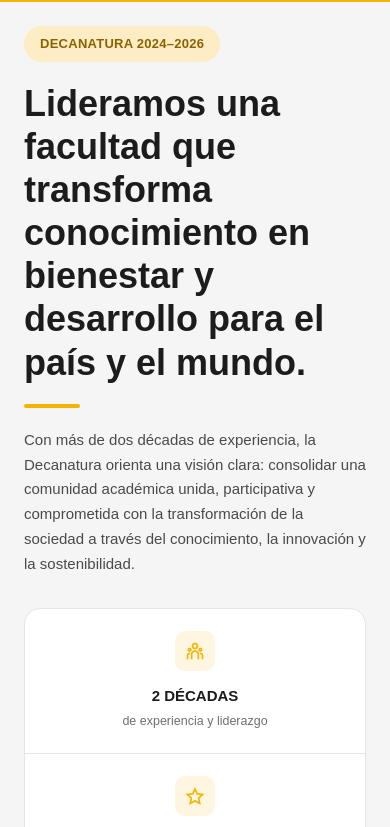
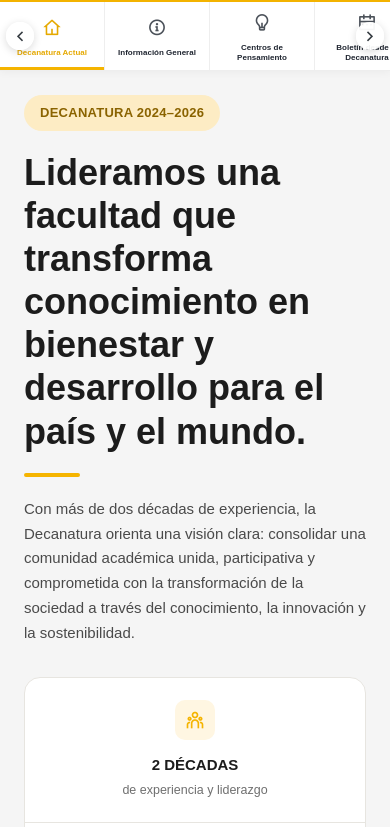
Before and after one commit to Lualmara-5/decanatura-minas-clone, a plain HTML site: page index.html in a window 390 px wide. Shown: the part 72-899 px from the top of the page. Drawn offline with nearby package versions, Linux system fonts and the light colour scheme; a web font is replaced by a local one.

Commit message:
create quick-nav

```diff
--- /dev/null
+++ b/css/quick-nav.css
@@ -0,0 +1,279 @@
+/* =================================
+   QUICK NAVIGATION
+================================= */
+
+.quick-nav-wrapper {
+  position: relative;
+
+  width: 100%;
+
+  background: #ffffff;
+
+  border-bottom: 1px solid #eeeeee;
+
+  box-shadow: 0 2px 8px rgba(0, 0, 0, 0.04);
+}
+
+
+.quick-nav {
+  width: 100%;
+
+  display: grid;
+  grid-template-columns: repeat(6, 1fr);
+}
+
+
+/* =================================
+   ITEM
+================================= */
+
+.quick-nav__item {
+  position: relative;
+
+  min-height: 78px;
+
+  display: flex;
+  flex-direction: column;
+  align-items: center;
+  justify-content: center;
+
+  gap: 5px;
+
+  padding: 8px 10px;
+
+  color: #202631;
+  text-decoration: none;
+
+  border-right: 1px solid #eeeeee;
+
+  transition:
+    color 0.2s ease,
+    background-color 0.2s ease;
+}
+
+.quick-nav__item:last-child {
+  border-right: none;
+}
+
+
+/* =================================
+   ICON
+================================= */
+
+.quick-nav__item i {
+  font-size: 21px;
+
+  color: #4b5159;
+
+  transition:
+    color 0.2s ease,
+    transform 0.2s ease;
+}
+
+
+/* =================================
+   TEXT
+================================= */
+
+.quick-nav__item span {
+  font-size: 10px;
+  font-weight: 600;
+
+  line-height: 1.25;
+
+  text-align: center;
+}
+
+
+/* =================================
+   HOVER
+================================= */
+
+.quick-nav__item:hover {
+  background: #fafafa;
+}
+
+.quick-nav__item:hover i {
+  color: #f5b400;
+
+  transform: translateY(-1px);
+}
+
+
+/* =================================
+   ACTIVE
+================================= */
+
+.quick-nav__item--active {
+  color: #e5a900;
+}
+
+.quick-nav__item--active i {
+  color: #e5a900;
+}
+
+.quick-nav__item--active::after {
+  content: "";
+
+  position: absolute;
+
+  left: 0;
+  right: 0;
+  bottom: 0;
+
+  height: 3px;
+
+  background: #f5b400;
+}
+
+
+/* =================================
+   ARROWS
+================================= */
+
+.quick-nav__arrow {
+  display: none;
+
+  position: absolute;
+
+  top: 50%;
+  z-index: 5;
+
+  width: 32px;
+  height: 32px;
+
+  align-items: center;
+  justify-content: center;
+
+  border: none;
+  border-radius: 50%;
+
+  background: rgba(255, 255, 255, 0.95);
+
+  color: #343a40;
+
+  font-size: 22px;
+
+  box-shadow: 0 2px 8px rgba(0, 0, 0, 0.15);
+
+  transform: translateY(-50%);
+
+  cursor: pointer;
+}
+
+.quick-nav__arrow--left {
+  left: 6px;
+}
+
+.quick-nav__arrow--right {
+  right: 6px;
+}
+
+.quick-nav__arrow:hover {
+  color: #e5a900;
+}
+
+
+/* =================================
+   TABLET
+================================= */
+
+@media (max-width: 900px) {
+
+  .quick-nav__item {
+    min-height: 72px;
+
+    padding: 7px;
+  }
+
+  .quick-nav__item i {
+    font-size: 19px;
+  }
+
+  .quick-nav__item span {
+    font-size: 9px;
+  }
+}
+
+
+/* =================================
+   MOBILE
+================================= */
+
+@media (max-width: 700px) {
+
+  .quick-nav-wrapper {
+    overflow: hidden;
+  }
+
+  .quick-nav {
+    display: flex;
+
+    overflow-x: auto;
+    overflow-y: hidden;
+
+    scroll-behavior: smooth;
+    scroll-snap-type: x mandatory;
+
+    scrollbar-width: none;
+
+    padding: 0 28px;
+  }
+
+  .quick-nav::-webkit-scrollbar {
+    display: none;
+  }
+
+
+  .quick-nav__item {
+    flex: 0 0 110px;
+
+    min-height: 70px;
+
+    scroll-snap-align: start;
+
+    padding: 7px 6px;
+
+    border-right: 1px solid #eeeeee;
+  }
+
+  .quick-nav__item i {
+    font-size: 19px;
+  }
+
+  .quick-nav__item span {
+    font-size: 8px;
+  }
+
+
+  /* Flechas */
+
+  .quick-nav__arrow {
+    display: flex;
+  }
+}
+
+
+/* =================================
+   MOBILE PEQUEÑO
+================================= */
+
+@media (max-width: 450px) {
+
+  .quick-nav {
+    padding: 0 26px;
+  }
+
+  .quick-nav__item {
+    flex-basis: 105px;
+
+    min-height: 68px;
+  }
+
+  .quick-nav__arrow {
+    width: 28px;
+    height: 28px;
+
+    font-size: 19px;
+  }
+}
--- a/css/styles.css
+++ b/css/styles.css
@@ -1,5 +1,7 @@
 @import url("./header.css");
 @import url("./header-responsive.css");
+
+@import url("./quick-nav.css");
 
 @import url("./base.css");
 @import url("./hero.css");
--- a/index.html
+++ b/index.html
@@ -222,6 +222,57 @@
         </div>
       </div>
     </header>
+
+    <!-- Navegacion Rapida -->
+    <div class="quick-nav-wrapper">
+      <button
+        class="quick-nav__arrow quick-nav__arrow--left"
+        type="button"
+        aria-label="Anterior"
+      >
+        <i class="ri-arrow-left-s-line"></i>
+      </button>
+
+      <nav class="quick-nav" aria-label="Navegación de la Decanatura">
+        <a href="#" class="quick-nav__item quick-nav__item--active">
+          <i class="ri-home-4-line"></i>
+          <span>Decanatura Actual</span>
+        </a>
+
+        <a href="#" class="quick-nav__item">
+          <i class="ri-information-2-line"></i>
+          <span>Información General</span>
+        </a>
+
+        <a href="#" class="quick-nav__item">
+          <i class="ri-lightbulb-line"></i>
+          <span>Centros de Pensamiento</span>
+        </a>
+
+        <a href="#" class="quick-nav__item">
+          <i class="ri-calendar-2-line"></i>
+          <span>Boletín desde la Decanatura</span>
+        </a>
+
+        <a href="#" class="quick-nav__item">
+          <i class="ri-bar-chart-fill"></i>
+          <span>Informes de Gestión</span>
+        </a>
+
+        <a href="#" class="quick-nav__item">
+          <i class="ri-mail-line"></i>
+          <span>Contacto Decanatura</span>
+        </a>
+      </nav>
+
+      <button
+        class="quick-nav__arrow quick-nav__arrow--right"
+        type="button"
+        aria-label="Siguiente"
+      >
+        <i class="ri-arrow-right-s-line"></i>
+      </button>
+    </div>
 
     <main>
       <!-- HERO -->
--- a/js/script.js
+++ b/js/script.js
@@ -35,3 +35,22 @@ const siteHeader = document.querySelector(".site-header");
 mobileMenuToggle.addEventListener("click", () => {
   siteHeader.classList.toggle("mobile-menu-open");
 });
+
+const quickNav = document.querySelector(".quick-nav");
+
+const leftButton = document.querySelector(".quick-nav__arrow--left");
+const rightButton = document.querySelector(".quick-nav__arrow--right");
+
+rightButton.addEventListener("click", () => {
+  quickNav.scrollBy({
+    left: 220,
+    behavior: "smooth",
+  });
+});
+
+leftButton.addEventListener("click", () => {
+  quickNav.scrollBy({
+    left: -220,
+    behavior: "smooth",
+  });
+});
```
